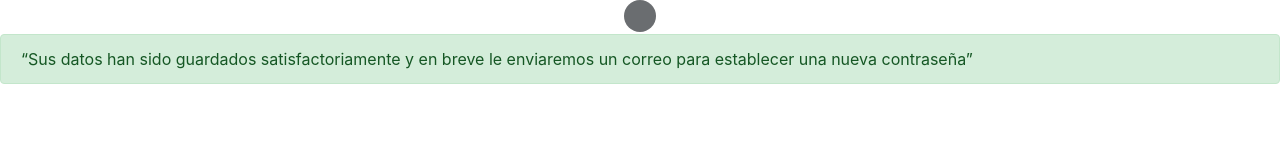
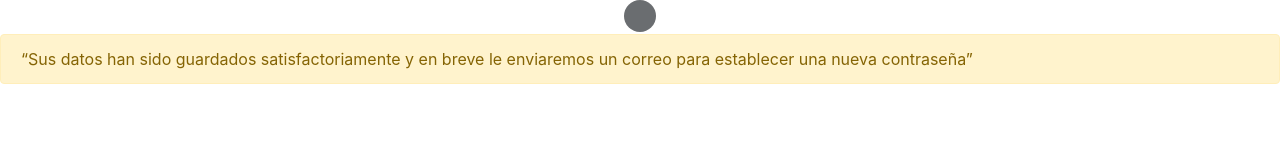
Before and after one commit to Brunzev/practica01, a plain HTML site: page confirmacion.html in a window 1280 px wide. Drawn offline with nearby package versions, Linux system fonts and the light colour scheme.

Commit message:
Commit 03

```diff
--- a/confirmacion.html
+++ b/confirmacion.html
@@ -18,7 +18,7 @@
         </div>
     </center>
 
-    <div class="alert alert-success" role="alert">“Sus datos han sido guardados satisfactoriamente y en breve le
+    <div class="alert alert-warning" role="alert">“Sus datos han sido guardados satisfactoriamente y en breve le
         enviaremos un correo para establecer una nueva contraseña”</div>
 
     <script src="https://code.jquery.com/jquery-3.5.1.slim.min.js"
```
